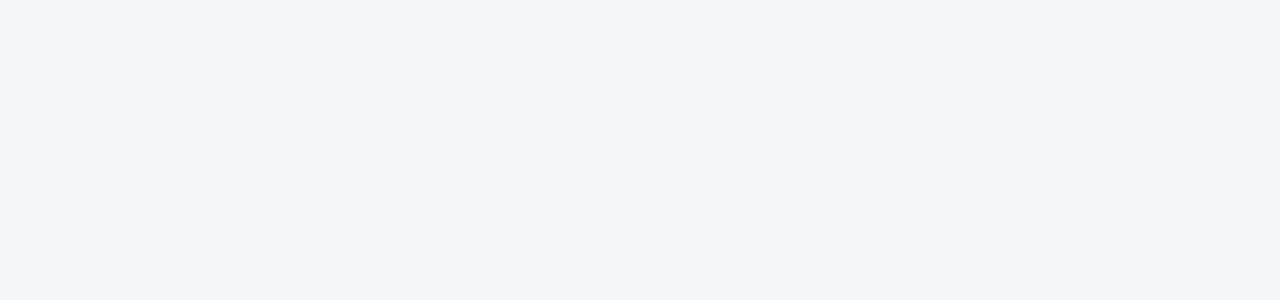
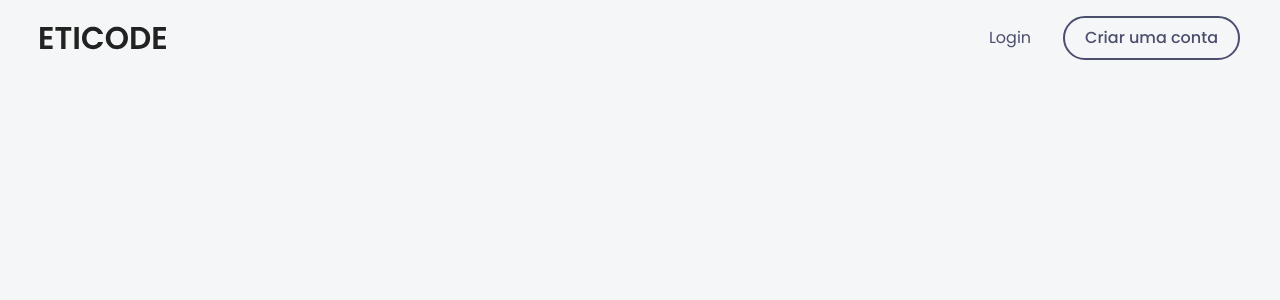
Before and after one commit to BrunoAngeloti/ETICODE, a Next.js app: page / in a window 1280 px wide. Shown: the top 300 px of the page. Built offline with nearby package versions, Linux system fonts and the light colour scheme.

Commit message:
feat: header done

```diff
--- /dev/null
+++ b/src/components/Button.tsx
@@ -0,0 +1,26 @@
+interface ButtonProps {
+  onPress: () => void
+  title: string
+  variant?: "filled" | "outlined"
+}
+
+export function Button({
+  onPress,
+  title,
+  variant = "filled"
+}: ButtonProps) {
+  return (
+    <button
+      onClick={onPress}
+      className={`font-poppins font-medium w-full py-2 px-5 rounded-3xl transition-colors duration-300
+        ${variant === "filled" ?
+          "bg-primary-500 hover:bg-primary-600 text-white " :
+          "bg-transparent border-2 border-primary-500 hover:bg-primary-500 text-primary-500 hover:text-white"
+        }`
+      }
+    >
+      {title}
+    </button>
+  )
+
+}
--- /dev/null
+++ b/src/components/Header.tsx
@@ -0,0 +1,69 @@
+import Image from "next/image";
+import Link from "next/link";
+import { Button } from "./Button";
+import { IoMdSearch } from "react-icons/io";
+import { CgMenu } from "react-icons/cg";
+import { IoMdClose } from "react-icons/io";
+
+import { useState, useEffect } from "react";
+
+export function Header(){
+  const [menuOpen, setMenuOpen] = useState(false);
+
+  const toggleMenu = () => {
+    setMenuOpen(!menuOpen);
+  };
+
+  const renderWebMenu = () => {
+    return(
+      <nav className="gap-8 ml-auto hidden font-poppins md:flex">
+        {/*
+        <div className="relative flex-row items-center bg-primary-100 bg-opacity-20 rounded-3xl hidden lg:flex">
+          <IoMdSearch className="absolute left-5 top-1/2 transform -translate-y-1/2 text-lg text-gray-400"/>
+          <input placeholder="pesquisar..." className="pl-12 border-none outline-none bg-transparent pr-8"/>
+        </div>
+        */}
+
+        <button className="text-primary-500 hover:underline">
+          Login
+        </button>
+
+        <Button title="Criar uma conta" onPress={() => {}} variant="outlined"/>
+      </nav>
+    )
+  }
+
+  const renderMobileMenu = () => {
+    return (
+      <div className={`absolute ${!menuOpen ? "-top-full shadow-none" : "top-full shadow-2xl"} left-0 w-full border-t border-primary-500 py-3 px-4 z-40 transition-all duration-500 flex flex-col sm:flex-row gap-4`}>
+        <Button title="Login" onPress={() => {}} variant="outlined"/>
+        <Button title="Criar uma conta" onPress={() => {}} variant="filled"/>
+      </div>
+    );
+  }
+
+  return(
+    <header className="w-full bg-secondary-50 flex items-center justify-center fixed z-50">
+      <div className="w-full max-w-7xl flex flex-row items-center px-10 py-4 bg-secondary-50 z-50 h-full">
+        <Link href="/">
+          <Image
+            src="/logo.svg"
+            width={126}
+            height={45}
+            alt="Logo ETICODE"
+          />
+        </Link>
+
+        {renderWebMenu()}
+
+
+        {
+          menuOpen ?
+          <IoMdClose className="ml-auto flex md:hidden text-primary-800 cursor-pointer" size={30} onClick={toggleMenu} /> :
+          <CgMenu className="ml-auto flex md:hidden text-primary-800 cursor-pointer" size={30} onClick={toggleMenu} />
+        }
+      </div>
+      {renderMobileMenu()}
+    </header>
+  )
+}
--- /dev/null
+++ b/src/layout/BasicLayout.tsx
@@ -0,0 +1,16 @@
+import { Header } from '@/components/Header';
+
+interface BasicLayoutProps {
+  children: React.ReactNode;
+}
+
+export function BasicLayout({ children } : BasicLayoutProps) {
+  return (
+    <div className="flex items-center flex-col">
+      <Header />
+      <div className="flex w-full mt-20 flex-col">
+        {children}
+      </div>
+    </div>
+  )
+}
--- a/src/pages/_app.tsx
+++ b/src/pages/_app.tsx
@@ -1,6 +1,11 @@
+import { BasicLayout } from '@/layout/BasicLayout'
 import '@/styles/globals.css'
 import type { AppProps } from 'next/app'
 
 export default function App({ Component, pageProps }: AppProps) {
-  return <Component {...pageProps} />
+  return (
+  <BasicLayout>
+    <Component {...pageProps} />
+  </BasicLayout>
+  )
 }
--- a/tailwind.config.ts
+++ b/tailwind.config.ts
@@ -4,6 +4,7 @@ const config: Config = {
   content: [
     './src/pages/**/*.{js,ts,jsx,tsx,mdx}',
     './src/components/**/*.{js,ts,jsx,tsx,mdx}',
+    './src/layout/**/*.{js,ts,jsx,tsx,mdx}',
     './src/app/**/*.{js,ts,jsx,tsx,mdx}',
   ],
   theme: {
```
Also changed, not shown: package.json (+5 -4 lines), public/logo.svg (added), 1 other file (tests, documents, lock files or other folders).
